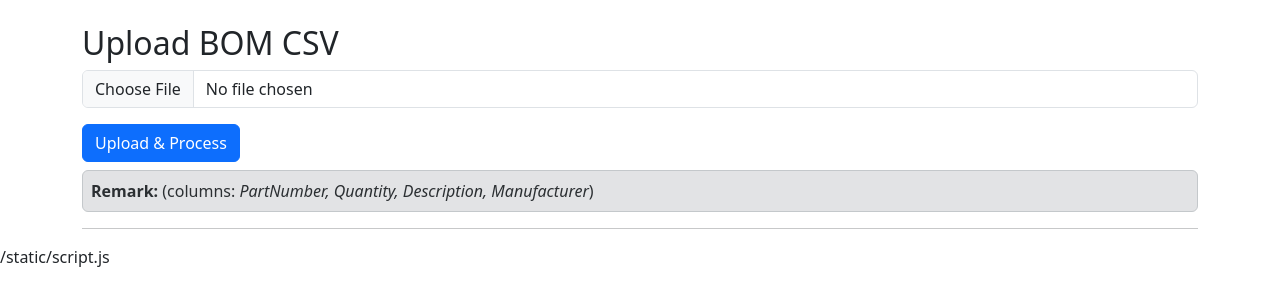
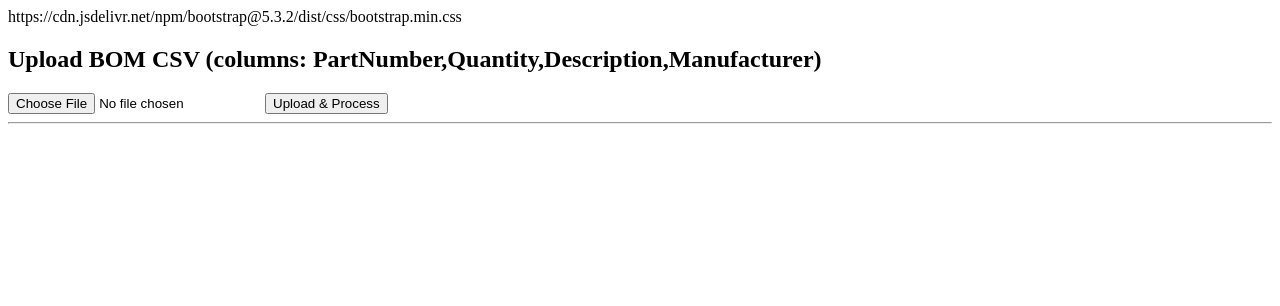
Before and after one commit to deepakfeb5/Component_Render, a Flask app: page / in a window 1280 px wide. Shown: the top 306 px of the page. Run offline with Flask 3, Linux system fonts and the light colour scheme.

Commit message:
Update index.html

```diff
--- a/templates/index.html
+++ b/templates/index.html
@@ -5,23 +5,18 @@
     <meta name="viewport" content="width=device-width, initial-scale=1.0">
     <title>BOM Pricing Tool</title>
 
-    <link rel="stylesheet" href="https://cdn.jsdelivr.net/npm/bootstrap@5.3.2/dist/css/bootstrap.min.css">
+    https://cdn.jsdelivr.net/npm/bootstrap@5.3.2/dist/css/bootstrap.min.css
 </head>
 
 <body>
 <div class="container mt-4">
 
-    <h2>Upload BOM CSV</h2>
+    <h2>Upload BOM CSV  (columns: PartNumber,Quantity,Description,Manufacturer)</h2>
 
     <form method="POST" enctype="multipart/form-data">
         <input type="file" name="csv_file" class="form-control mb-3" required>
         <button class="btn btn-primary">Upload & Process</button>
     </form>
-
-    <!-- ✅ REMARK SECTION ADDED -->
-    <div class="alert alert-secondary mt-2 p-2">
-        <strong>Remark:</strong> (columns: <em>PartNumber, Quantity, Description, Manufacturer</em>)
-    </div>
 
     <hr>
 
@@ -33,7 +28,6 @@
         <tr>
             <th>Part Number</th>
             <th>Quantity</th>
-            <th>Description</th>       <!-- ✅ added to match remark -->
             <th>Manufacturer</th>
             <th>Lifecycle</th>
             <th>Stock Info</th>
@@ -43,14 +37,13 @@
             <th>Error</th>
         </tr>
         </thead>
-
         <tbody>
         {% for item in bom %}
         <tr>
             <td>{{ item.PartNumber }}</td>
             <td>{{ item.Quantity }}</td>
-            <td>{{ item.Description }}</td>   <!-- ✅ new column -->
-            <td>{{ item.Manufacturer }}</ecycle }}</td>
+            <td>{{ item.Manufacturer }}</td>
+            <td>{{ item.Lifecycle }}</td>
             <td>{{ item.StockInfo }}</td>
             <td>${{ item.UnitPrice }}</td>
             <td>${{ item.TotalPrice }}</td>
@@ -75,7 +68,7 @@
     window.bomData = {{ bom|tojson(indent=2) | safe if bom else '[]' }};
 </script>
 
-/static/script.js</script>
+<script src="/static/script.js"></script>
 
 </body>
 </html>
```
